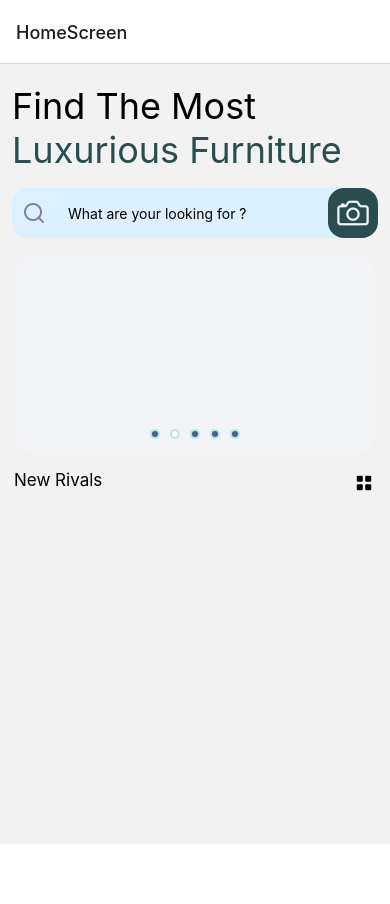
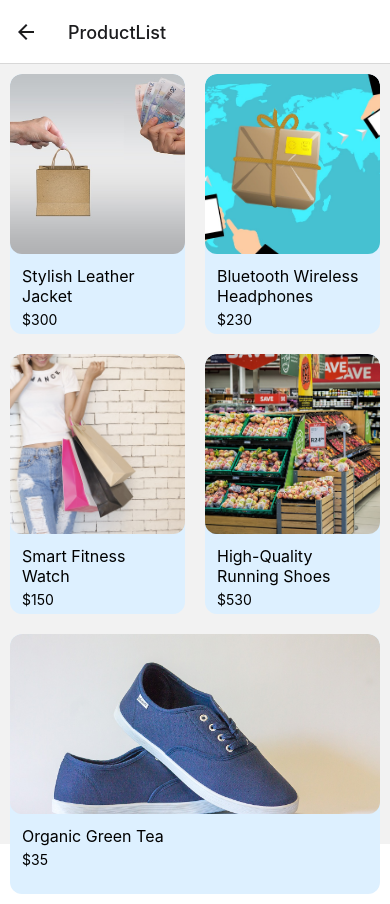
Before and after one commit to challelign/ecommerce-app-react-native, a React Native app: screen /ProductList in a window 390 px wide. Before the commit the page ends 844 px from the top, so only its background shows below. Built offline with nearby package versions, Linux system fonts and the light colour scheme.

Commit message:
Product List Screen with list of image with price and title

```diff
--- a/App.js
+++ b/App.js
@@ -1,15 +1,15 @@
 import { NavigationContainer } from "@react-navigation/native";
 import { createNativeStackNavigator } from "@react-navigation/native-stack";
-import HomeScreen from "./components/HomeScreen";
-import DetailScreen from "./components/DetailScreen";
+import HomeScreen from "./components/screens/HomeScreen";
+import ProductList from "./components/screens/ProductListScreen";
 
 const Stack = createNativeStackNavigator();
 export default function App() {
   return (
     <NavigationContainer>
       <Stack.Navigator>
-        <Stack.Screen name="HomeScreen" title="Home" component={HomeScreen} />
-        <Stack.Screen name="DetailData" component={DetailScreen} />
+        <Stack.Screen name="HomeScreen" component={HomeScreen} />
+        <Stack.Screen name="ProductList" component={ProductList} />
       </Stack.Navigator>
     </NavigationContainer>
   );
--- a/components/DetailScreen.js
+++ /dev/null
@@ -1,12 +0,0 @@
-import { StyleSheet, Text, View } from "react-native";
-import React from "react";
-
-export default function DetailScreen() {
-  return (
-    <View>
-      <Text>DetailScreen</Text>
-    </View>
-  );
-}
-
-const styles = StyleSheet.create({});
--- a/components/HomeHeading.js
+++ b/components/HomeHeading.js
@@ -10,7 +10,7 @@ const HomeHeading = () => {
     <View style={styles.container}>
       <View style={styles.header}>
         <Text style={styles.headerTitle}>New Rivals</Text>
-        <TouchableOpacity onPress={() => nav.navigate("DetailData")}>
+        <TouchableOpacity onPress={() => nav.navigate("ProductList")}>
           <Entypo name="grid" size={24} />
         </TouchableOpacity>
       </View>
--- a/components/HomeScreen.js
+++ b/components/screens/HomeScreen.js
@@ -1,8 +1,8 @@
 import { SafeAreaView } from "react-native";
-import WelcomeView from "./WelcomeView";
-import HomeCarousel from "./HomeCarousel";
+import WelcomeView from "../WelcomeView";
+import HomeCarousel from "../HomeCarousel";
 import { StatusBar } from "expo-status-bar";
-import HomeHeading from "./HomeHeading";
+import HomeHeading from "../HomeHeading";
 
 export default function HomeScreen() {
   return (
--- /dev/null
+++ b/components/screens/ProductListScreen.js
@@ -0,0 +1,69 @@
+import {
+  FlatList,
+  Image,
+  SafeAreaView,
+  StyleSheet,
+  Text,
+  View,
+} from "react-native";
+import React from "react";
+import { images } from "../../constants/fakeData";
+import { theme } from "../../constants/theme";
+
+export default function ProductList() {
+  const renderItem = ({ item }) => {
+    return (
+      <View style={styles.imageContainer}>
+        <Image source={item.path} style={styles.image} />
+        <View style={styles.imageTitle}>
+          <Text style={styles.titleText} numberOfLines={2}>
+            {item.title}
+          </Text>
+          <Text style={styles.priceText} numberOfLines={2}>
+            {item.price}
+          </Text>
+        </View>
+      </View>
+    );
+  };
+
+  return (
+    <SafeAreaView>
+      <FlatList
+        data={images}
+        keyExtractor={(item) => item.id}
+        renderItem={renderItem}
+        numColumns={2}
+      />
+    </SafeAreaView>
+  );
+}
+
+const styles = StyleSheet.create({
+  imageContainer: {
+    backgroundColor: theme.colors.secondary,
+    flex: 1,
+    height: 260,
+    margin: 10,
+    borderRadius: theme.sizes.small,
+    overflow: "hidden",
+  },
+  image: {
+    width: "100%",
+    height: 180,
+    borderRadius: theme.sizes.small,
+  },
+  imageTitle: {
+    padding: theme.sizes.small,
+    flexGrow: 1,
+    justifyContent: "flex-start",
+  },
+  titleText: {
+    fontSize: theme.sizes.medium,
+    flexWrap: "wrap",
+  },
+  priceText: {
+    marginTop: 5,
+    marginBottom: 10,
+  },
+});
--- a/constants/fakeData.js
+++ b/constants/fakeData.js
@@ -7,9 +7,39 @@ export const products = [
 ];
 
 export const images = [
-  { id: "1", path: require("../assets/images/shopping1.jpg") },
-  { id: "2", path: require("../assets/images/shopping2.jpg") },
-  { id: "3", path: require("../assets/images/shopping3.jpg") },
-  { id: "4", path: require("../assets/images/shopping4.jpg") },
-  { id: "5", path: require("../assets/images/shopping6.jpg") },
+  {
+    id: "1",
+    price: "$300",
+
+    path: require("../assets/images/shopping1.jpg"),
+    title: "Stylish Leather Jacket",
+  },
+  {
+    id: "2",
+    price: "$230",
+
+    path: require("../assets/images/shopping2.jpg"),
+    title: "Bluetooth Wireless Headphones",
+  },
+  {
+    id: "3",
+    price: "$150",
+
+    path: require("../assets/images/shopping3.jpg"),
+    title: "Smart Fitness Watch",
+  },
+  {
+    id: "4",
+    price: "$530",
+
+    path: require("../assets/images/shopping4.jpg"),
+    title: "High-Quality Running Shoes",
+  },
+  {
+    id: "5",
+    price: "$35",
+
+    path: require("../assets/images/shopping6.jpg"),
+    title: "Organic Green Tea",
+  },
 ];
```
